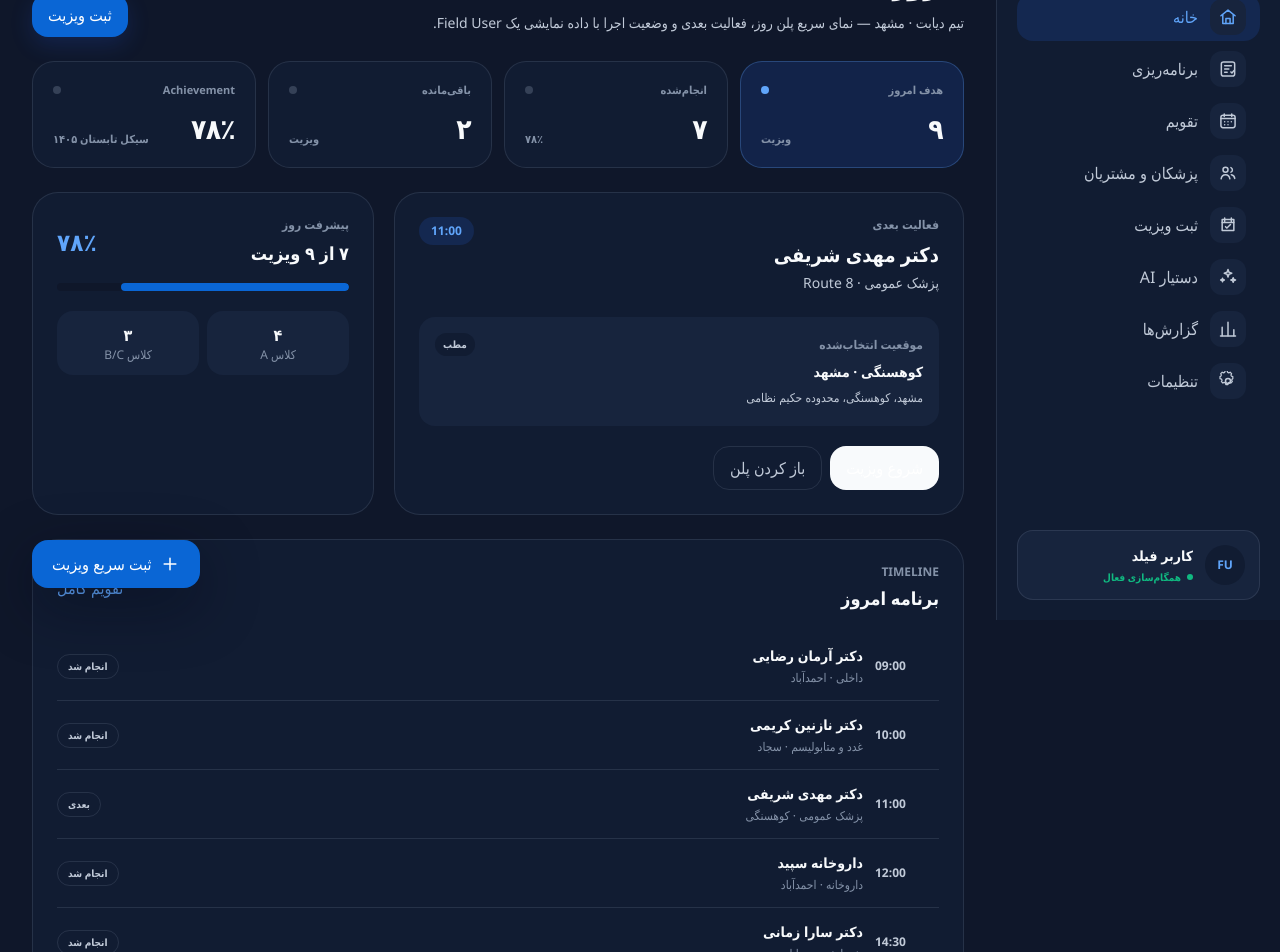
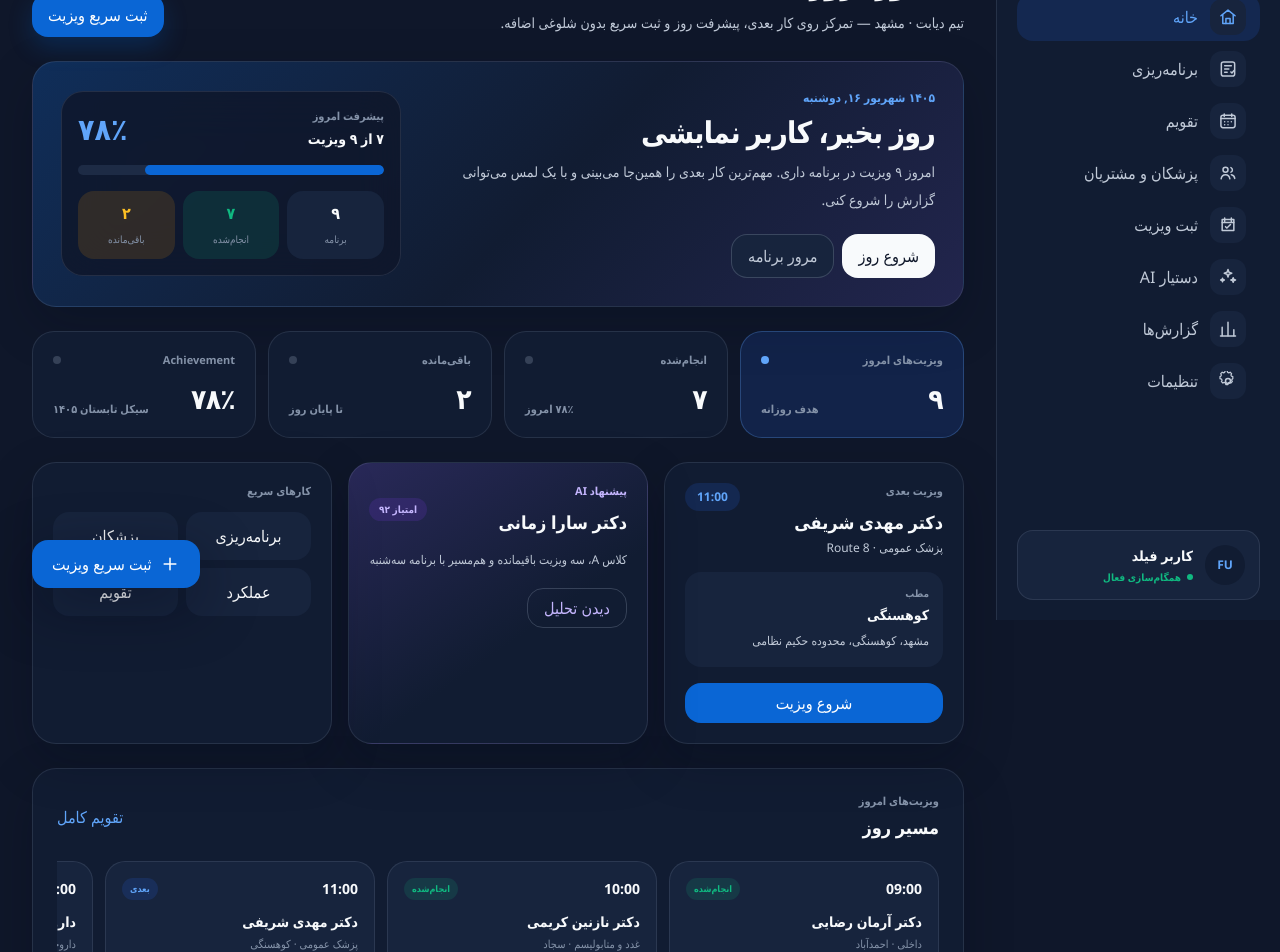
Before and after one commit to abbaselotfi/fieldrep-os, a React (Vite) app in the folder apps/web/: page / in a window 1280 px wide. Shown: the part 180-1132 px from the top of the page. Built offline with nearby package versions, Linux system fonts and the light colour scheme.

Commit message:
UI: redesign daily dashboard for fast field workflow

```diff
--- a/apps/web/src/pages/HomePage.tsx
+++ b/apps/web/src/pages/HomePage.tsx
@@ -2,12 +2,18 @@ import { Link } from 'react-router-dom'
 
 import { MetricCard } from '../components/MetricCard'
 import { PageHeader } from '../components/PageHeader'
-import { demoReportSummary, demoTodayPlan, demoWorkspace, getDemoCustomer } from '../data/demo-field-workspace'
+import { demoAiSuggestions, demoReportSummary, demoTodayPlan, demoWorkspace, getDemoCustomer } from '../data/demo-field-workspace'
 
 const statusLabels = {
-  completed: 'انجام شد',
+  completed: 'انجام‌شده',
   next: 'بعدی',
   planned: 'برنامه',
+} as const
+
+const statusClasses = {
+  completed: 'bg-[var(--success-soft)] text-[var(--success)]',
+  next: 'bg-[var(--accent-soft)] text-[var(--accent-strong)]',
+  planned: 'bg-[var(--surface-soft)] text-[var(--text-secondary)]',
 } as const
 
 export function HomePage() {
@@ -17,100 +23,131 @@ export function HomePage() {
   const nextCustomer = getDemoCustomer(nextEntry.customerId)
   const nextLocation = nextCustomer.locations[0]!
   const progress = Math.round((completedCount / demoTodayPlan.length) * 100)
+  const topSuggestion = demoAiSuggestions[0]!
+  const suggestedCustomer = getDemoCustomer(topSuggestion.customerId)
+  const persianDate = new Intl.DateTimeFormat('fa-IR-u-ca-persian', { weekday: 'long', day: 'numeric', month: 'long', year: 'numeric' }).format(new Date())
 
   return (
     <section className="space-y-6">
       <PageHeader
-        eyebrow="TODAY WORKSPACE"
-        title="امروز"
-        description={`${demoWorkspace.workspace} · ${demoWorkspace.territory} — نمای سریع پلن روز، فعالیت بعدی و وضعیت اجرا با داده نمایشی یک Field User.`}
+        eyebrow="DAILY WORKSPACE"
+        title="داشبورد روزانه"
+        description={`${demoWorkspace.workspace} · ${demoWorkspace.territory} — تمرکز روی کار بعدی، پیشرفت روز و ثبت سریع بدون شلوغی اضافه.`}
         actions={
           <Link
             to="/visit/new"
-            className="inline-flex min-h-11 items-center justify-center rounded-2xl bg-[var(--accent)] px-4 text-sm font-bold text-white shadow-[0_8px_22px_rgba(36,87,214,.2)]"
+            className="inline-flex min-h-11 items-center justify-center rounded-2xl bg-[var(--accent)] px-4 text-sm font-extrabold text-white shadow-[0_10px_24px_rgba(0,102,204,.24)] transition-transform active:scale-[.98]"
           >
-            ثبت ویزیت
+            ثبت سریع ویزیت
           </Link>
         }
       />
 
+      <article className="surface-hero app-card overflow-hidden p-5 sm:p-6 lg:p-7">
+        <div className="grid gap-6 lg:grid-cols-[minmax(0,1.2fr)_minmax(280px,.8fr)] lg:items-center">
+          <div>
+            <p className="text-xs font-bold text-[var(--accent-strong)]">{persianDate}</p>
+            <h2 className="mt-2 text-2xl font-black tracking-tight sm:text-3xl">روز بخیر، {demoWorkspace.user}</h2>
+            <p className="mt-2 max-w-2xl text-sm leading-7 text-[var(--text-secondary)]">امروز {demoTodayPlan.length.toLocaleString('fa-IR')} ویزیت در برنامه داری. مهم‌ترین کار بعدی را همین‌جا می‌بینی و با یک لمس می‌توانی گزارش را شروع کنی.</p>
+            <div className="mt-5 flex flex-wrap gap-2">
+              <Link to="/visit/new" className="inline-flex min-h-11 items-center rounded-2xl bg-[var(--text-primary)] px-4 text-sm font-extrabold text-[var(--surface-app)]">شروع روز</Link>
+              <Link to="/planner" className="inline-flex min-h-11 items-center rounded-2xl border border-[var(--border-strong)] bg-[var(--surface-soft)] px-4 text-sm font-bold text-[var(--text-secondary)]">مرور برنامه</Link>
+            </div>
+          </div>
+
+          <div className="rounded-[22px] border border-[var(--border-subtle)] bg-[var(--surface-glass)] p-4 backdrop-blur-xl">
+            <div className="flex items-center justify-between gap-3">
+              <div>
+                <p className="text-[11px] font-bold text-[var(--text-tertiary)]">پیشرفت امروز</p>
+                <p className="mt-1 text-sm font-extrabold">{completedCount.toLocaleString('fa-IR')} از {demoTodayPlan.length.toLocaleString('fa-IR')} ویزیت</p>
+              </div>
+              <strong className="text-3xl font-black text-[var(--accent-strong)]">{progress.toLocaleString('fa-IR')}٪</strong>
+            </div>
+            <div className="mt-4 h-2.5 overflow-hidden rounded-full bg-[var(--surface-muted)]">
+              <div className="h-full rounded-full bg-[var(--accent)] transition-[width] duration-500" style={{ width: `${progress}%` }} />
+            </div>
+            <div className="mt-4 grid grid-cols-3 gap-2 text-center">
+              <div className="rounded-2xl bg-[var(--surface-soft)] p-2.5"><strong className="block text-base">{demoTodayPlan.length.toLocaleString('fa-IR')}</strong><span className="text-[10px] text-[var(--text-tertiary)]">برنامه</span></div>
+              <div className="rounded-2xl bg-[var(--success-soft)] p-2.5"><strong className="block text-base text-[var(--success)]">{completedCount.toLocaleString('fa-IR')}</strong><span className="text-[10px] text-[var(--text-tertiary)]">انجام‌شده</span></div>
+              <div className="rounded-2xl bg-[var(--warning-soft)] p-2.5"><strong className="block text-base text-[var(--warning-strong)]">{remainingCount.toLocaleString('fa-IR')}</strong><span className="text-[10px] text-[var(--text-tertiary)]">باقی‌مانده</span></div>
+            </div>
+          </div>
+        </div>
+      </article>
+
       <div className="grid gap-3 sm:grid-cols-2 xl:grid-cols-4">
-        <MetricCard label="هدف امروز" value={demoTodayPlan.length.toLocaleString('fa-IR')} detail="ویزیت" emphasis />
-        <MetricCard label="انجام‌شده" value={completedCount.toLocaleString('fa-IR')} detail={`${progress.toLocaleString('fa-IR')}٪`} />
-        <MetricCard label="باقی‌مانده" value={remainingCount.toLocaleString('fa-IR')} detail="ویزیت" />
+        <MetricCard label="ویزیت‌های امروز" value={demoTodayPlan.length.toLocaleString('fa-IR')} detail="هدف روزانه" emphasis />
+        <MetricCard label="انجام‌شده" value={completedCount.toLocaleString('fa-IR')} detail={`${progress.toLocaleString('fa-IR')}٪ امروز`} />
+        <MetricCard label="باقی‌مانده" value={remainingCount.toLocaleString('fa-IR')} detail="تا پایان روز" />
         <MetricCard label="Achievement" value={`${demoReportSummary.achievement.toLocaleString('fa-IR')}٪`} detail={demoWorkspace.cycle} />
       </div>
 
-      <div className="grid gap-5 xl:grid-cols-[minmax(0,1.25fr)_minmax(320px,.75fr)]">
-        <article className="rounded-[26px] border border-[var(--border-subtle)] bg-white p-5 sm:p-6">
+      <div className="grid gap-4 xl:grid-cols-3">
+        <article className="app-card app-card-interactive p-5 xl:col-span-1">
           <div className="flex items-start justify-between gap-4">
             <div className="min-w-0">
-              <p className="text-xs font-bold text-[var(--text-tertiary)]">فعالیت بعدی</p>
-              <h2 className="mt-2 truncate text-xl font-black">{nextCustomer.name}</h2>
-              <p className="mt-1 text-sm text-[var(--text-secondary)]">{nextCustomer.specialty} · {nextCustomer.route}</p>
+              <p className="text-[11px] font-bold text-[var(--text-tertiary)]">ویزیت بعدی</p>
+              <h3 className="mt-2 truncate text-lg font-black">{nextCustomer.name}</h3>
+              <p className="mt-1 text-xs text-[var(--text-secondary)]">{nextCustomer.specialty} · {nextCustomer.route}</p>
             </div>
-            <span dir="ltr" className="shrink-0 rounded-full bg-[var(--accent-soft)] px-3 py-1.5 text-xs font-bold text-[var(--accent-strong)]">{nextEntry.time}</span>
+            <span dir="ltr" className="shrink-0 rounded-full bg-[var(--accent-soft)] px-3 py-1.5 text-xs font-black text-[var(--accent-strong)]">{nextEntry.time}</span>
           </div>
-
-          <div className="mt-6 rounded-2xl bg-[var(--surface-soft)] p-4">
-            <div className="flex items-center justify-between gap-2">
-              <p className="text-xs font-semibold text-[var(--text-tertiary)]">موقعیت انتخاب‌شده</p>
-              <span className="rounded-full bg-white px-2 py-1 text-[10px] font-bold text-[var(--text-secondary)]">{nextLocation.label}</span>
-            </div>
-            <p className="mt-1.5 text-sm font-bold">{nextLocation.area} · مشهد</p>
+          <div className="mt-4 rounded-2xl bg-[var(--surface-soft)] p-3.5">
+            <p className="text-[10px] font-bold text-[var(--text-tertiary)]">{nextLocation.label}</p>
+            <p className="mt-1 text-sm font-bold">{nextLocation.area}</p>
             <p className="mt-1 text-xs leading-6 text-[var(--text-secondary)]">{nextLocation.address}</p>
           </div>
-
-          <div className="mt-5 flex flex-wrap gap-2">
-            <Link to="/visit/new" className="inline-flex min-h-11 items-center rounded-2xl bg-[var(--text-primary)] px-4 text-sm font-bold text-white">شروع ویزیت</Link>
-            <Link to="/planner" className="inline-flex min-h-11 items-center rounded-2xl border border-[var(--border-subtle)] px-4 text-sm font-bold text-[var(--text-secondary)]">باز کردن پلن</Link>
-          </div>
+          <Link to="/visit/new" className="mt-4 inline-flex min-h-10 w-full items-center justify-center rounded-2xl bg-[var(--accent)] px-4 text-xs font-extrabold text-white">شروع ویزیت</Link>
         </article>
 
-        <article className="rounded-[26px] border border-[var(--border-subtle)] bg-white p-5 sm:p-6">
-          <div className="flex items-center justify-between">
+        <article className="ai-surface app-card app-card-interactive p-5 xl:col-span-1">
+          <div className="flex items-center justify-between gap-3">
             <div>
-              <p className="text-xs font-bold text-[var(--text-tertiary)]">پیشرفت روز</p>
-              <h2 className="mt-1.5 text-lg font-black">{completedCount.toLocaleString('fa-IR')} از {demoTodayPlan.length.toLocaleString('fa-IR')} ویزیت</h2>
+              <p className="text-[11px] font-bold text-[var(--ai-strong)]">پیشنهاد AI</p>
+              <h3 className="mt-2 text-lg font-black">{suggestedCustomer.name}</h3>
             </div>
-            <span className="text-2xl font-black text-[var(--accent-strong)]">{progress.toLocaleString('fa-IR')}٪</span>
+            <span className="rounded-full bg-[var(--ai-soft)] px-2.5 py-1 text-[10px] font-black text-[var(--ai-strong)]">امتیاز {topSuggestion.score.toLocaleString('fa-IR')}</span>
           </div>
-          <div className="mt-4 h-2 overflow-hidden rounded-full bg-[var(--surface-app)]">
-            <div className="h-full rounded-full bg-[var(--accent)]" style={{ width: `${progress}%` }} />
-          </div>
-          <div className="mt-5 grid grid-cols-2 gap-2 text-center text-xs">
-            <div className="rounded-2xl bg-[var(--surface-soft)] p-3">
-              <strong className="block text-base">۴</strong>
-              <span className="text-[var(--text-tertiary)]">کلاس A</span>
-            </div>
-            <div className="rounded-2xl bg-[var(--surface-soft)] p-3">
-              <strong className="block text-base">۳</strong>
-              <span className="text-[var(--text-tertiary)]">کلاس B/C</span>
-            </div>
+          <p className="mt-3 text-xs leading-6 text-[var(--text-secondary)]">{topSuggestion.reason}</p>
+          <Link to="/ai" className="mt-4 inline-flex min-h-10 items-center rounded-2xl border border-[var(--border-strong)] px-4 text-xs font-extrabold text-[var(--ai-strong)]">دیدن تحلیل</Link>
+        </article>
+
+        <article className="app-card app-card-interactive p-5 xl:col-span-1">
+          <p className="text-[11px] font-bold text-[var(--text-tertiary)]">کارهای سریع</p>
+          <div className="mt-3 grid grid-cols-2 gap-2">
+            <Link to="/planner" className="rounded-2xl bg-[var(--surface-soft)] p-3 text-center text-xs font-extrabold">برنامه‌ریزی</Link>
+            <Link to="/customers" className="rounded-2xl bg-[var(--surface-soft)] p-3 text-center text-xs font-extrabold">پزشکان</Link>
+            <Link to="/reports" className="rounded-2xl bg-[var(--surface-soft)] p-3 text-center text-xs font-extrabold">عملکرد</Link>
+            <Link to="/calendar" className="rounded-2xl bg-[var(--surface-soft)] p-3 text-center text-xs font-extrabold">تقویم</Link>
           </div>
         </article>
       </div>
 
-      <article className="rounded-[26px] border border-[var(--border-subtle)] bg-white p-5 sm:p-6">
+      <article className="app-card p-5 sm:p-6">
         <div className="flex items-center justify-between gap-3">
           <div>
-            <p className="text-xs font-bold text-[var(--text-tertiary)]">TIMELINE</p>
-            <h2 className="mt-1 text-lg font-black">برنامه امروز</h2>
+            <p className="text-[11px] font-bold text-[var(--text-tertiary)]">ویزیت‌های امروز</p>
+            <h2 className="mt-1 text-lg font-black">مسیر روز</h2>
           </div>
-          <Link to="/calendar" className="text-xs font-bold text-[var(--accent-strong)]">تقویم کامل</Link>
+          <Link to="/calendar" className="text-xs font-extrabold text-[var(--accent-strong)]">تقویم کامل</Link>
         </div>
-        <div className="mt-5 divide-y divide-[var(--border-subtle)]">
-          {demoTodayPlan.slice(0, 6).map((entry, index) => {
+
+        <div className="no-scrollbar mt-5 flex snap-x gap-3 overflow-x-auto pb-2">
+          {demoTodayPlan.map((entry, index) => {
             const customer = getDemoCustomer(entry.customerId)
             return (
-              <div key={`${entry.time}-${entry.customerId}-${index}`} className="grid grid-cols-[52px_minmax(0,1fr)_auto] items-center gap-2 py-3.5 sm:grid-cols-[64px_minmax(0,1fr)_auto] sm:gap-3">
-                <span dir="ltr" className="text-xs font-bold text-[var(--text-secondary)]">{entry.time}</span>
-                <div className="min-w-0">
-                  <p className="truncate text-sm font-bold">{customer.name}</p>
-                  <p className="mt-1 truncate text-xs text-[var(--text-tertiary)]">{customer.specialty} · {customer.locations[0]!.area}</p>
+              <article key={`${entry.time}-${entry.customerId}-${index}`} className="min-w-[240px] snap-start rounded-[20px] border border-[var(--border-subtle)] bg-[var(--surface-soft)] p-4 sm:min-w-[270px]">
+                <div className="flex items-center justify-between gap-3">
+                  <span dir="ltr" className="text-sm font-black">{entry.time}</span>
+                  <span className={['rounded-full px-2 py-1 text-[9px] font-black', statusClasses[entry.status]].join(' ')}>{statusLabels[entry.status]}</span>
                 </div>
-                <span className="whitespace-nowrap rounded-full border border-[var(--border-subtle)] px-2 py-1 text-[10px] font-bold text-[var(--text-secondary)] sm:px-2.5">{statusLabels[entry.status]}</span>
-              </div>
+                <h3 className="mt-3 truncate text-sm font-extrabold">{customer.name}</h3>
+                <p className="mt-1 truncate text-[11px] text-[var(--text-tertiary)]">{customer.specialty} · {customer.locations[0]!.area}</p>
+                <div className="mt-3 flex items-center justify-between text-[10px] text-[var(--text-secondary)]">
+                  <span>{customer.route}</span>
+                  <span className="font-black text-[var(--accent-strong)]">Class {customer.className}</span>
+                </div>
+              </article>
             )
           })}
         </div>
```
